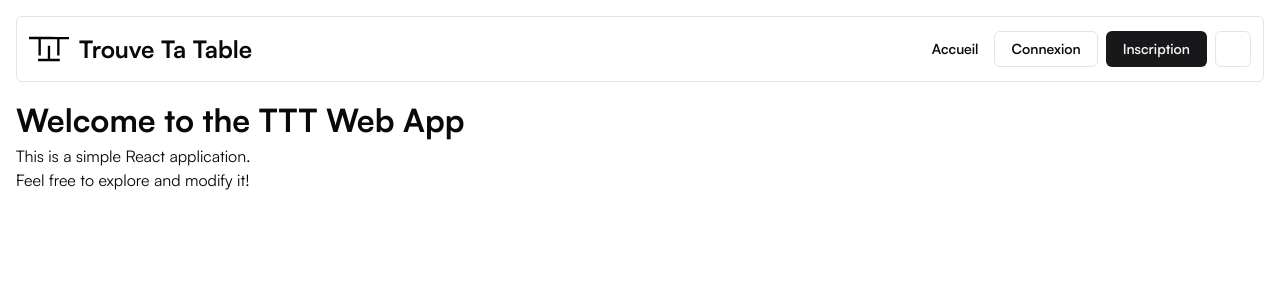
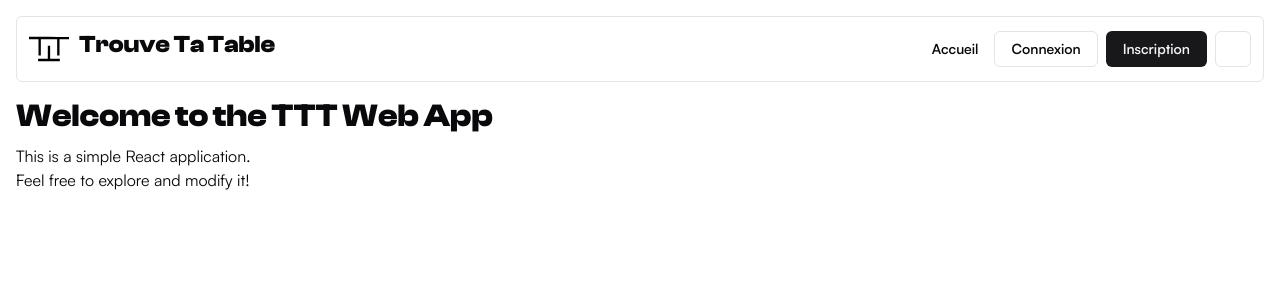
Before and after one commit to ndaen/trouve-ta-table, a React (Vite) app in the folder packages/ttt-web/: page / in a window 1280 px wide. Shown: the top 300 px of the page. Built offline with nearby package versions, Linux system fonts and the light colour scheme; no server answers; some icons are missing.

Commit message:
style: add new font for titles

```diff
--- a/packages/ttt-web/src/index.css
+++ b/packages/ttt-web/src/index.css
@@ -10,6 +10,14 @@
     font-family: 'Satoshi';
     src: url('./assets/fonts/Satoshi-Variable.ttf') format('truetype');
     font-weight: 100 900;
+    font-style: normal;
+    font-display: swap;
+}
+
+@font-face {
+    font-family: 'Clash Display';
+    src: url('./assets/fonts/ClashDisplay-Variable.ttf') format('truetype');
+    font-weight: 200 700;
     font-style: normal;
     font-display: swap;
 }
@@ -55,6 +63,7 @@
     /* ===== Typography System ===== */
     /* Font Families */
     --font-family-primary: "Satoshi";
+    --font-title: "Clash Display", sans-serif;
 
     /* Font Sizes */
     --text-xs: 0.75rem; /* 12px */
@@ -318,6 +327,13 @@ p, h1, h2, h3, h4, h5, h6, ul, ol, li {
 /* ==========================================================================
    TYPOGRAPHY CLASSES - Semantic Text Styles
    ========================================================================== */
+
+h1, h2, h3, h4, h5, h6 {
+    font-family: var(--font-title), sans-serif;
+    font-weight: var(--font-bold);
+    line-height: var(--leading-tight);
+    margin-bottom: var(--space-2);
+}
 
 .text-xs {
     font-size: var(--text-xs);
```
Also changed, not shown: packages/ttt-web/src/assets/fonts/ClashDisplay-Variable.ttf (added).
